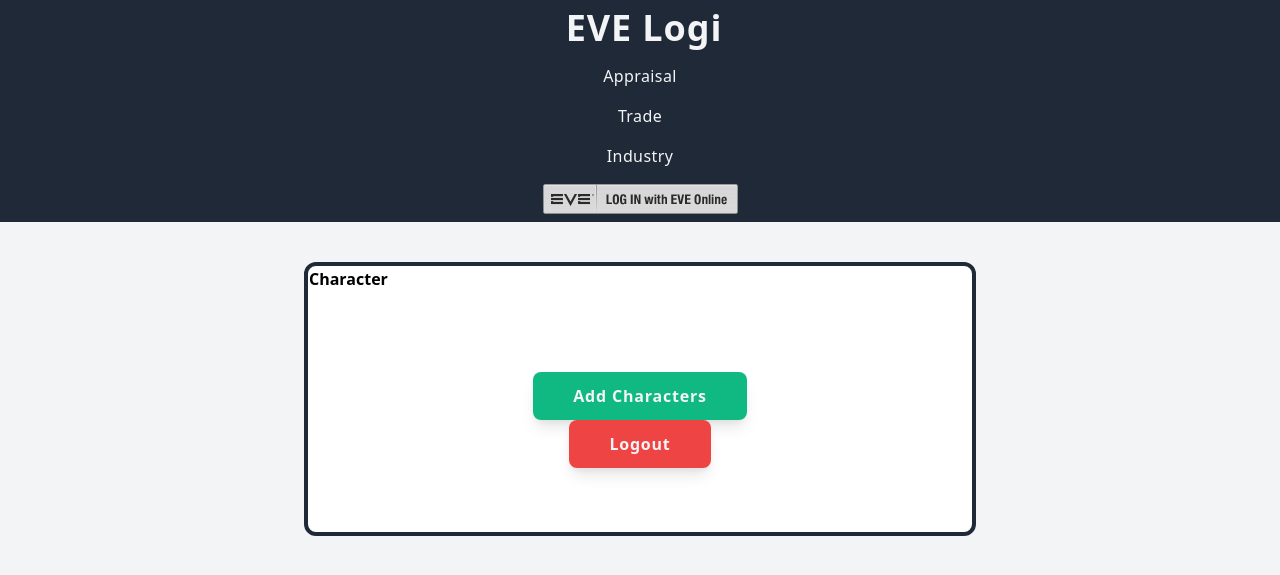
After one commit to qazwsxedckll/eve-logi, a Flask app: template evelogi/templates/main/account.html in a window 1280 px wide. The commit adds this page. Shown: the top 575 px of the page. Run offline with Flask 2, Linux system fonts and the light colour scheme; the template is opened without the code that fills it, so the values that code supplies are empty; style sheets or scripts are compiled from the project's sources; parts of the project's set-up code (start-up, migrations or seed data) failed here and were passed over.

Commit message:
add account page

```diff
--- a/evelogi/__init__.py
+++ b/evelogi/__init__.py
@@ -38,6 +38,7 @@
 
     default_handler.setFormatter(formatter)
 
+    # log to file
     if not app.debug:
         file_handler = RotatingFileHandler('logs/{}.log'.format(time.strftime('%Y-%m-%d %H:%M:%S',time.localtime())), maxBytes=10*1024*1024, backupCount=10)
         file_handler.setFormatter(formatter)
--- a/evelogi/templates/base.html
+++ b/evelogi/templates/base.html
@@ -11,7 +11,39 @@
 </head>
 
 <body class="bg-gray-100">
-    {% block header %} {% endblock header %}
+    <!-- <div class="bg-gray-800 h-14 flex justify-between items-stretch"> -->
+    <div class="bg-gray-800 flex flex-col">
+        <!-- logo and menu -->
+        <!-- <div class="flex justify-between flex-grow-0 items-center"> -->
+        <!-- <svg class="h-10 w-10 text-gray-100 ml-2 sm:hidden" xmlns="http://www.w3.org/2000/svg" fill="none"
+            viewBox="0 0 24 24" stroke="currentColor">
+            <path stroke-linecap="round" stroke-linejoin="round" stroke-width="2" d="M4 6h16M4 12h16M4 18h16" />
+        </svg> -->
+        <div class="text-gray-100 py-2 text-center tracking-wide text-4xl font-bold ml-2 whitespace-nowrap">EVE Logi
+        </div>
+        <!-- functions -->
+        <!-- <div class="hidden justify-evenly text-gray-100 sm:flex flex-grow items-center"> -->
+        <div
+            class="text-gray-100 text-center tracking-wide transition duration-300 ease-in-out hover:bg-green-500 hover:text-white py-2 px-5">
+            Appraisal</div>
+        <div
+            class="text-gray-100 text-center tracking-wide transition duration-300 ease-in-out hover:bg-green-500 hover:text-white py-2 px-5">
+            Trade</div>
+        <div
+            class="text-gray-100 text-center tracking-wide transition duration-300 ease-in-out hover:bg-green-500 hover:text-white py-2 px-5">
+            Industry</div>
+        <!-- </div> -->
+        <!-- login -->
+        {% if current_user.is_authenticated %}
+        <a href="{{ url_for('main.account') }}"
+            class="text-gray-100 text-center tracking-wide transition duration-300 ease-in-out hover:bg-green-500 hover:text-white py-2 px-5">
+            {{ current_user.characters[0].name }}</a>
+        {% else %}
+        <a href="{{ eve_oauth_url() }}" class="self-center py-2">
+            <img src="{{ url_for('static', filename='img/eve-sso-login-white-small.png') }}" alt="login">
+        </a>
+        {% endif %}
+    </div>
     {% block main %} {% endblock main %}
 </body>
 
--- /dev/null
+++ b/evelogi/templates/main/account.html
@@ -0,0 +1,35 @@
+{% extends 'base.html' %}
+{% block main %}
+<div
+    class="container mx-auto mt-10 bg-white text-center h-auto max-w-xs sm:max-w-md lg:max-w-2xl rounded-xl border-gray-800 border-4 border-solid">
+    <table class="table-auto">
+        <thead>
+            <tr>
+                <th>Character</th>
+                <th>&nbsp;</th>
+            </tr>
+        </thead>
+        <tbody>
+            {% for character in current_user.characters %}
+            <tr>
+                <td>{{ character.name }}</td>
+                <td><a href="#" class="inline-block transition duration-150 ease-in-out hover:text-white transform hover:scale-110 hover:bg-red-300
+            focus:outline-none rounded-lg text-gray-100 font-extrabold bg-red-500 px-10 py-3 shadow-lg tracking-wider active:bg-red-800">Remove</a></td>
+            </tr>
+            {% endfor %}
+        </tbody>
+    </table>
+    <div class="mx-auto mt-20 h-40 w-72">
+        <a href="{{ eve_oauth_url() }}"
+            class="inline-block transition duration-150 ease-in-out hover:text-white transform hover:scale-110 hover:bg-green-300
+            focus:outline-none rounded-lg text-gray-100 font-extrabold bg-green-500 px-10 py-3 shadow-lg tracking-wider active:bg-green-800">
+            Add Characters
+        </a>
+        <a href="{{ url_for('auth.logout') }}"
+            class="inline-block transition duration-150 ease-in-out hover:text-white transform hover:scale-110 hover:bg-red-300
+            focus:outline-none rounded-lg text-gray-100 font-extrabold bg-red-500 px-10 py-3 shadow-lg tracking-wider active:bg-red-800">
+            Logout
+        </a>
+    </div>
+</div>
+{% endblock main %}
```
Also changed, not shown: evelogi/blueprints/auth.py (+54 -44 lines), evelogi/blueprints/main.py (+8 -2 lines), evelogi/models/auth.py (+37 -0 lines), evelogi/templates/main/index.html (+2 -32 lines).
